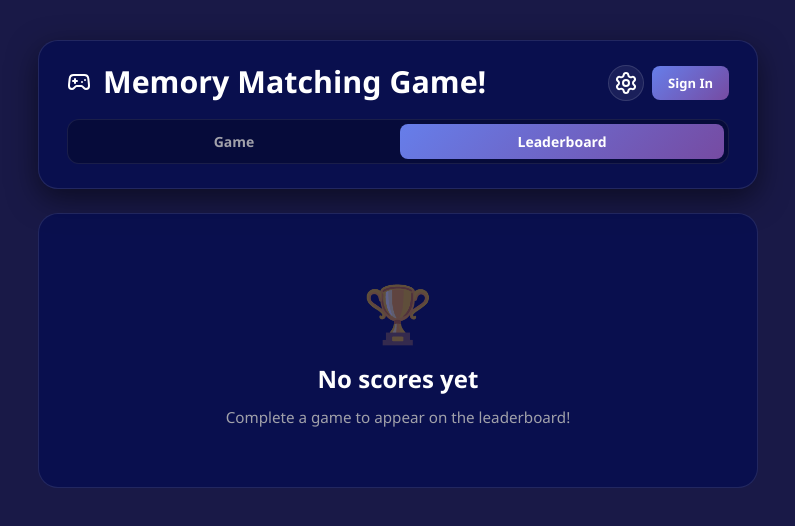
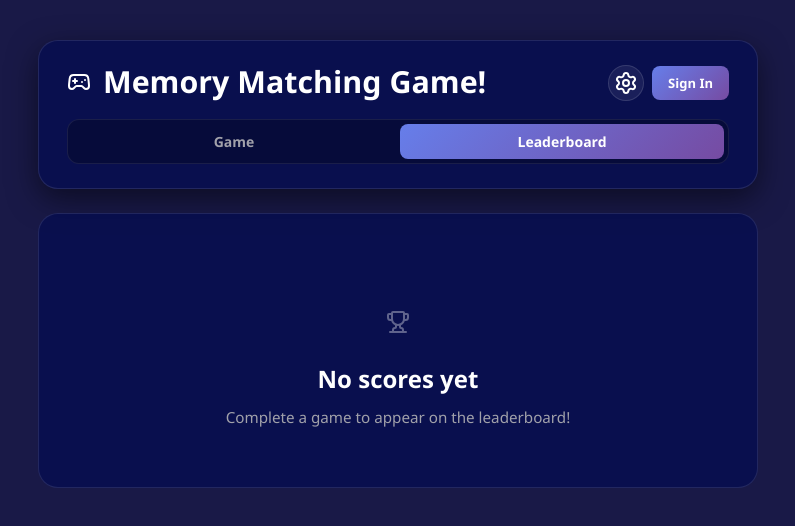
Before and after one commit to s1rcody69/memory-game, a React (Vite) app: page / in a window 1280 px wide. Both pictures are taken after a click on the button "Leaderboard". Shown: the top 526 px of the page, without its empty margins (242-1037 px from the left). Built offline with nearby package versions, Linux system fonts and the light colour scheme.

Commit message:
added trophy icon

```diff
--- a/src/components/Leaderboard.jsx
+++ b/src/components/Leaderboard.jsx
@@ -1,3 +1,5 @@
+import { Trophy } from "lucide-react";
+
 const formatTime = (s) => {
   if (!s && s !== 0) return "--";
   const m   = Math.floor(s / 60).toString().padStart(2, "0");
@@ -16,7 +18,7 @@ export const Leaderboard = ({ scores, currentUser }) => {
   if (!scores.length) {
     return (
       <main className="leaderboard leaderboard--empty">
-        <div className="leaderboard__empty-icon">🏆</div>
+        <div className="leaderboard__empty-icon"><Trophy /></div>
         <h2 className="leaderboard__empty-title">No scores yet</h2>
         <p className="leaderboard__empty-msg">Complete a game to appear on the leaderboard!</p>
       </main>
```
